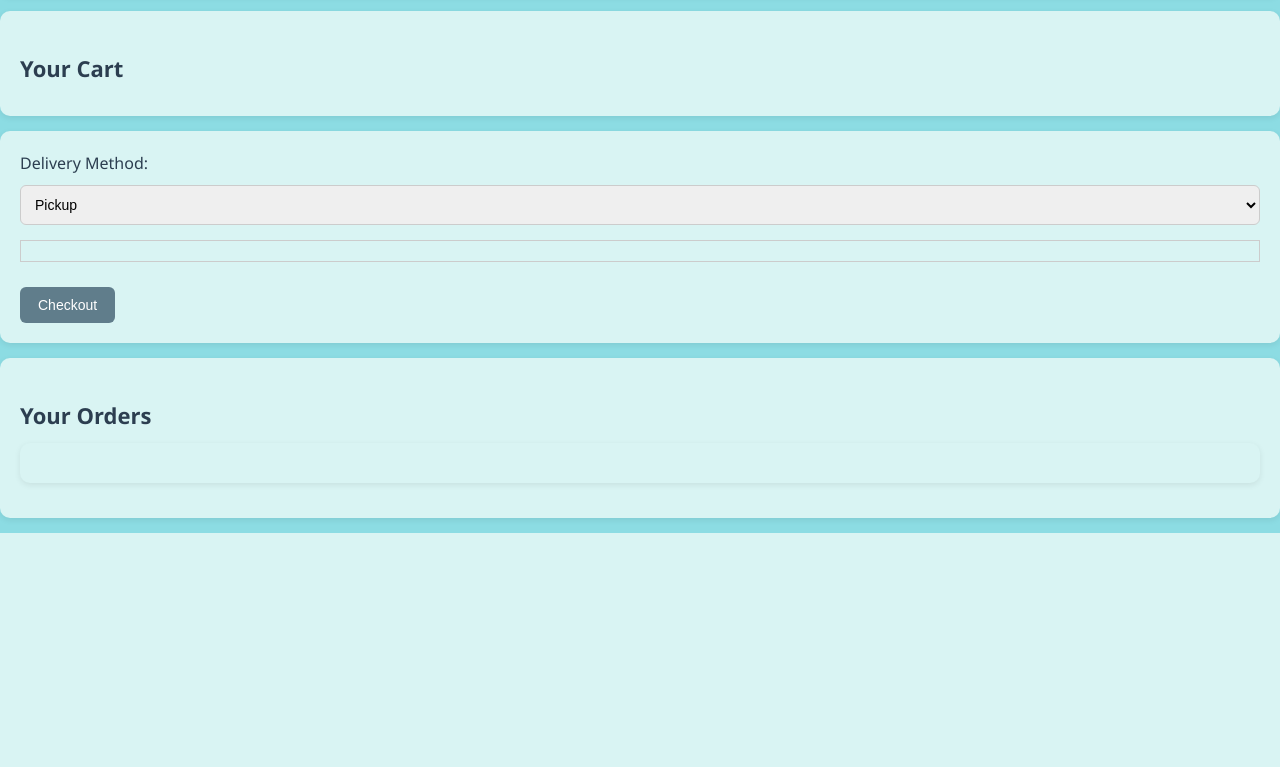
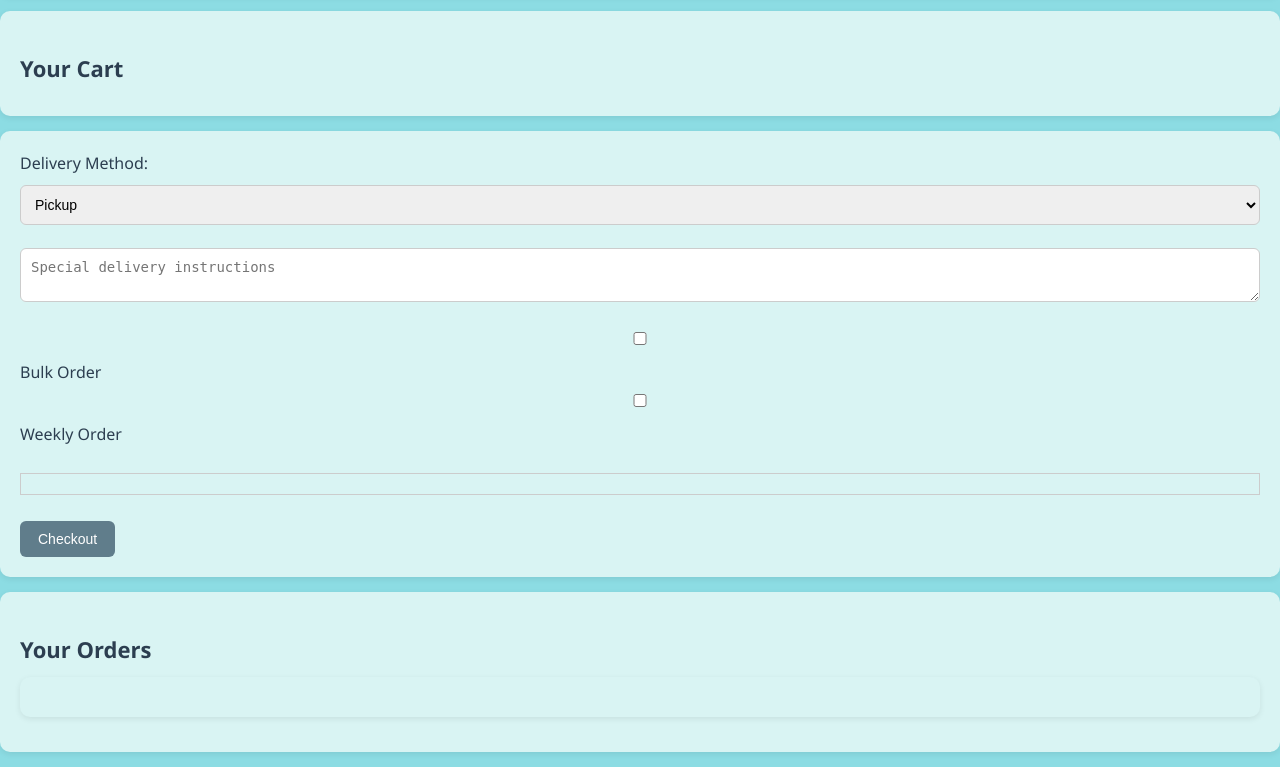
Before and after one commit to hmoomin/AssignmentPart2, a Django app: page /dashboard/customer/view/ in a window 1280 px wide. Shown: the part 828-1595 px from the top of the page. Before the commit the page ends 1361 px from the top, so only its background shows below. Run offline with Django 3.2, Linux system fonts and the light colour scheme; the visitor is signed in with stand-in values (Sample User, id 1); data comes from the database, SQL or seed files in the repository; data that the repository does not hold is empty; some libraries are stand-ins or nearby versions.

Commit message:
Bulk order added the logic for recurring but not working. Cleaned up issues and code.

```diff
--- a/foodNetwork/backend/orders/models.py
+++ b/foodNetwork/backend/orders/models.py
@@ -1,6 +1,7 @@
 from django.db import models
 from django.conf import settings
 from django.utils import timezone
+
 
 User = settings.AUTH_USER_MODEL
 
@@ -25,6 +26,17 @@ class Order(models.Model):
     paid_at = models.DateTimeField(null=True, blank=True)
     # Payment
     payment_status = models.CharField(max_length=20, default="processing")
+
+    is_bulk_order = models.BooleanField(default=False)
+    special_instructions = models.TextField(blank=True)
+
+    is_recurring_instance = models.BooleanField(default=False)
+    recurring_parent = models.ForeignKey(
+        "RecurringOrder",
+        null=True,
+        blank=True,
+        on_delete=models.SET_NULL
+    )
 
     STATUS_PENDING = "pending"
     STATUS_PAID = "paid"
@@ -95,6 +107,18 @@ class OrderItem(models.Model):
     def __str__(self):
         return f"{self.product_name} x {self.quantity}"
 
+class RecurringOrder(models.Model):
+    customer = models.ForeignKey(User, on_delete=models.CASCADE)
+    day_of_week = models.IntegerField()  # 0 = Monday
+    delivery_day_offset = models.IntegerField(default=2)
+    is_active = models.BooleanField(default=True)
+    created_at = models.DateTimeField(auto_now_add=True)
+
+class RecurringOrderItem(models.Model):
+    recurring_order = models.ForeignKey(RecurringOrder, related_name="items", on_delete=models.CASCADE)
+    product = models.ForeignKey("products.Product", on_delete=models.SET_NULL, null=True)
+    quantity = models.IntegerField()
+
 class Payment(models.Model):
     producer = models.ForeignKey(User, on_delete=models.CASCADE)
     orders = models.ManyToManyField(OrderItem)
--- a/foodNetwork/backend/orders/views.py
+++ b/foodNetwork/backend/orders/views.py
@@ -5,7 +5,7 @@ from rest_framework import generics
 from .serializers import CartItemSerializer, OrderItemSerializer
 from rest_framework.views import APIView
 from rest_framework.response import Response
-from .models import Cart, Order, OrderItem, CartItem, Notification
+from .models import Cart, Order, OrderItem, CartItem, Notification, RecurringOrderItem, RecurringOrder
 from users.models import User
 from products.utils import calculate_distance, postcode_to_coords
 from rest_framework.exceptions import ValidationError
@@ -41,6 +41,11 @@ class CheckoutView(APIView):
         user = request.user
         cart = Cart.objects.filter(user=user).first()
 
+        if user.is_community_group:
+            for item in cart.items.all():
+                if item.quantity > 100:
+                    raise ValidationError("Bulk quantity exceeds allowed limit for this product")
+
         if not cart or not cart.items.exists():
             raise ValidationError("Cart is empty")
         delivery_method = request.data.get("delivery_method")
@@ -60,12 +65,17 @@ class CheckoutView(APIView):
             delivery_date = make_aware(delivery_date)
         if delivery_date <= timezone.now() + timedelta(hours=48):
             raise ValidationError("Orders must be placed at least 48 hours in advance")
+
+        is_bulk = request.data.get("is_bulk_order", False)
+        instructions = request.data.get("instructions", "")
         # CREATE ORDER
         order = Order.objects.create(
             customer=user,
             delivery_date=delivery_date,
             status="pending",
-            payment_status="processing"
+            payment_status="processing",
+            is_bulk_order=is_bulk,
+            special_instructions=instructions
         )
         created_items = []
         for item in cart.items.all():
@@ -111,9 +121,17 @@ class CheckoutView(APIView):
             )
             created_items.append(order_item)
             # NOTIFICATION
+            message = f"New order: {product.name} x {item.quantity}"
+
+            if is_bulk:
+                message = f"📦 BULK ORDER: {product.name} x {item.quantity}"
+
+            if instructions:
+                message += f" | Notes: {instructions}"
+
             Notification.objects.create(
                 user=producer,
-                message=f"New order received: {product.name} x {item.quantity}",
+                message=message,
                 notification_type="order"
             )
         # PAYMENT
@@ -387,6 +405,26 @@ class ReorderView(APIView):
             "added": added,
             "failed": failed
         })
+
+class CreateRecurringOrderView(APIView):
+    permission_classes = [IsAuthenticated]
+    def post(self, request):
+        user = request.user
+        cart = Cart.objects.filter(user=user).first()
+        if not cart or not cart.items.exists():
+            raise ValidationError("Cart is empty")
+        recurring = RecurringOrder.objects.create(
+            customer=user,
+            day_of_week=request.data.get("day_of_week"),
+            delivery_day_offset=request.data.get("delivery_offset", 2)
+        )
+        for item in cart.items.all():
+            RecurringOrderItem.objects.create(
+                recurring_order=recurring,
+                product=item.product,
+                quantity=item.quantity
+            )
+        return Response({"message": "Recurring order created"})
 
 class UpdateOrderItemView(APIView):
     permission_classes = [IsAuthenticated]
--- a/foodNetwork/backend/templates/dashboards/customerDash.html
+++ b/foodNetwork/backend/templates/dashboards/customerDash.html
@@ -108,6 +108,13 @@
 
     <input type="text" id="addressLine" placeholder="Enter address" style="display:none;">
     <input type="text" id="postcode" placeholder="Enter postcode" style="display:none;">
+    <textarea id="instructions" placeholder="Special delivery instructions"></textarea><br>
+    <div class="batch-options">
+        <input type="checkbox" id="bulkOrder">
+        <label for="bulkOrder">Bulk Order</label>
+        <input type="checkbox" id="recurring">
+        <label for="recurring">Weekly Order</label>
+    </div><br>
     <div id="card-element" style="padding:10px;border:1px solid #ccc;"></div><br>
     <button class="secondary" onclick="checkout()">Checkout</button>
 </div>
@@ -145,7 +152,6 @@ let stripe;
 let card;
 
 document.addEventListener("DOMContentLoaded", () => {
-    loadFilters();
     loadFilterOptions();
     loadProducts({
         search: "",
@@ -171,30 +177,6 @@ function getCSRFToken() {
         .split("; ")
         .find(row => row.startsWith("csrftoken"))
         ?.split("=")[1];
-}
-
-function loadFilters() {
-    fetch("/api/products/filters/")
-    .then(res => res.json())
-    .then(data => {
-
-        const categorySelect = document.getElementById("categoryFilter");
-        const producerSelect = document.getElementById("producerFilter");
-
-        data.categories.forEach(c => {
-            let option = document.createElement("option");
-            option.value = c;
-            option.textContent = c;
-            categorySelect.appendChild(option);
-        });
-
-        data.producers.forEach(p => {
-            let option = document.createElement("option");
-            option.value = p;
-            option.textContent = p;
-            producerSelect.appendChild(option);
-        });
-    });
 }
 
 function applyFilters() {
@@ -368,7 +350,7 @@ function loadFilterOptions() {
 function addToCart(productId) {
     // instantly update UI (fake)
     console.log("Adding instantly...");
-    fetch("/api/cart/items/", {
+    fetch("/api/orders/cart/items/", {
         method: "POST",
         credentials: "include",
         headers: {
@@ -384,8 +366,9 @@ function addToCart(productId) {
 }
 
 function updateQuantity(itemId, change) {
-    fetch(`/api/cart/items/${itemId}/`, {
+    fetch(`/api/orders/cart/items/${itemId}/`, {
         method: "PATCH",
+        credentials: "include",
         headers: {
             "Content-Type": "application/json",
             "X-CSRFToken": getCSRFToken()
@@ -421,6 +404,9 @@ function checkout() {
     const addressLine = document.getElementById("addressLine").value;
     const postcode = document.getElementById("postcode").value;
     const address = `${addressLine} ${postcode}`.trim();
+    const isBulk = document.getElementById("bulkOrder").checked;
+    const instructions = document.getElementById("instructions").value;
+    const isRecurring = document.getElementById("recurring").checked;
 
     if (method === "delivery" && (!addressLine || !postcode)) {
         alert("Please enter a address for delivery");
@@ -428,7 +414,26 @@ function checkout() {
     }
     let date = new Date();
     date = new Date(date.getTime() + (49 * 60 * 60 * 1000)); // 49 hours ahead
-    fetch("/api/checkout/", {
+    if (isRecurring) {
+        fetch("/api/orders/recurring/create/", {
+            method: "POST",
+            credentials: "include",
+            headers: {
+                "Content-Type": "application/json",
+                "X-CSRFToken": getCSRFToken()
+            },
+            body: JSON.stringify({
+                day_of_week: new Date().getDay(),
+                delivery_offset: 2
+            })
+        })
+        .then(() => {
+            alert("Recurring order set!");
+            return;
+        });
+        return;
+    }
+    fetch("/api/orders/checkout/", {
         method: "POST",
         credentials: "include",
         headers: {
@@ -439,7 +444,9 @@ function checkout() {
             delivery_date: date.toISOString().slice(0, 19),
             delivery_method: method,
             address_line: addressLine,
-            postcode: postcode
+            postcode: postcode,
+            is_bulk_order: isBulk,
+            instructions: instructions
         })
     })
     .then(async res => {
@@ -450,7 +457,7 @@ function checkout() {
             return data;
         } catch (e) {
             console.error("RAW RESPONSE:", text);
-            throw data;
+            throw new Error("Checkout failed");
         }
     })
     .then(async data => {
@@ -494,6 +501,7 @@ function reviewProduct(productId) {
 
     fetch("/api/products/reviews/create/", {
         method: "POST",
+        credentials: "include",
         headers: {
             "Content-Type": "application/json",
             "X-CSRFToken": getCSRFToken()
@@ -590,6 +598,7 @@ function viewContent(contentId, notificationId) {
         // Mark as read automatically
         return fetch(`/api/orders/notifications/${notificationId}/read/`, {
             method: "PATCH",
+            credentials: "include",
             headers: {
                 "X-CSRFToken": getCSRFToken()
             }
@@ -611,6 +620,7 @@ function closeModal() {
 function markOneRead(notificationId) {
     fetch(`/api/orders/notifications/${notificationId}/read/`, {
         method: "PATCH",
+        credentials: "include",
         headers: {
             "X-CSRFToken": getCSRFToken()
         }
@@ -680,6 +690,7 @@ function loadOrders() {
 function reorder(orderId) {
     fetch(`/api/orders/reorder/${orderId}/`, {
         method: "POST",
+        credentials: "include",
         headers: {
             "X-CSRFToken": getCSRFToken()
         }
@@ -733,6 +744,7 @@ function formatPayment(status) {
 function markNotificationsRead() {
     fetch("/api/orders/notifications/read/", {
         method: "PATCH",
+        credentials: "include",
         headers: {
             "X-CSRFToken": getCSRFToken()
         }
--- a/foodNetwork/backend/users/models.py
+++ b/foodNetwork/backend/users/models.py
@@ -10,6 +10,8 @@ class User(AbstractUser):
     )
     role = models.CharField(max_length=20, choices=ROLE_CHOICES)
     is_producer = models.BooleanField(default=False)
+    is_community_group = models.BooleanField(default=False)
+    is_restaurant = models.BooleanField(default=False)
     business_name = models.CharField(max_length=255, blank=True)
     contact_name = models.CharField(max_length=255, blank=True)
     email = models.EmailField(unique=True)
```
Also changed, not shown: foodNetwork/backend/orders/migrations/0021_order_is_bulk_order_order_special_instructions.py (added), foodNetwork/backend/orders/migrations/0022_order_is_recurring_instance_recurringorder_and_more.py (added), foodNetwork/backend/users/migrations/0009_user_is_community_group_user_is_restaurant.py (added).
